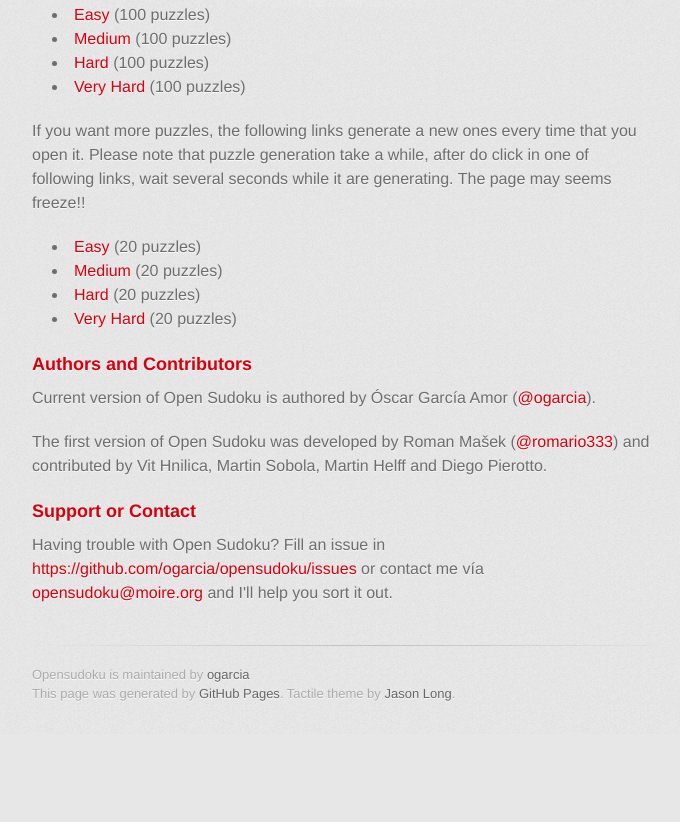
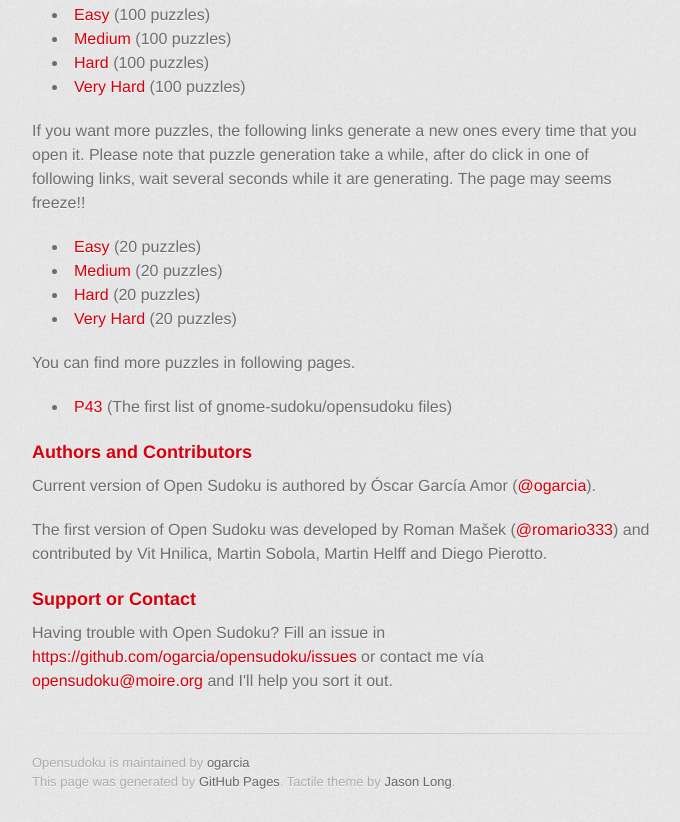
Before and after one commit to ogarcia/opensudoku, a plain HTML site: page index.html in a window 1280 px wide. Shown: the part 566-1388 px from the top of the page, without its empty margins (298-978 px from the left). Before the commit the page ends 1300 px from the top, so only its background shows below. Drawn offline with Linux system fonts and the light colour scheme; a web font is replaced by a local one.

Commit message:
Add new section with links to pages with puzzles

```diff
--- a/index.html
+++ b/index.html
@@ -60,6 +60,12 @@
 <li><a id="veryhard" href="#about-puzzles">Very Hard</a> (20 puzzles)</li>
 </ul>
 
+<p>You can find more puzzles in following pages.</p>
+
+<ul>
+<li><a href="https://opensudoku.p43.eu/">P43</a> (The first list of gnome-sudoku/opensudoku files)</li>
+</ul>
+
 <h3><a name="authors-and-contributors" class="anchor" href="#authors-and-contributors"><span class="octicon octicon-link"></span></a>Authors and Contributors</h3>
 
 <p>Current version of Open Sudoku is authored by Óscar García Amor (<a href="https://github.com/ogarcia" class="user-mention">@ogarcia</a>).</p>
```
